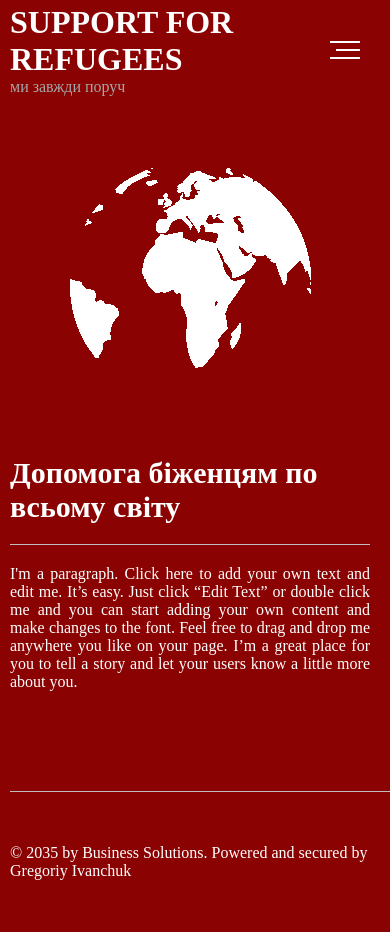
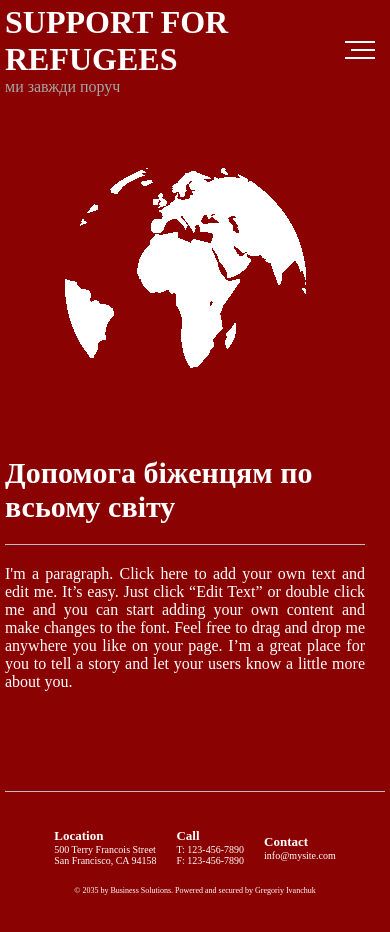
Before and after one commit to GregIvanchuk/sfr.github.io, a React (Create React App) app: page / in a window 390 px wide. Built offline with nearby package versions, Linux system fonts and the light colour scheme.

Commit message:
update footer layout

```diff
--- a/src/App.js
+++ b/src/App.js
@@ -6,8 +6,7 @@ function App() {
      <div className={styles.container}>
     <Main/>
   <Footer/>
-
-     </div>
+   </div>
   );
 }
 
--- a/src/App.module.css
+++ b/src/App.module.css
@@ -9,6 +9,6 @@
   flex-direction: column;
   min-height: 100vh;
   max-width: 1000px;
-  margin-left: 20px;
-  margin-left: 10px;
+  margin-left: 5px;
+  margin-right: 5px;
 }
--- a/src/components/Footer/Footer.module.css
+++ b/src/components/Footer/Footer.module.css
@@ -33,11 +33,15 @@ footer {
   }
   @media (max-width:505px) {
     .info {
-      gap:25px;
+      gap:20px;
+    }
+    .locationInfo h3 {
+      font-size: 13px;
+    }
+    .locationInfo p {
+      font-size: 10px;
+    }
+    .autor p {
+      font-size: 8px;
     }
   }
-  @media (max-width:450px) {
-    .info {
-     display: none;
-    }
-  }
--- a/src/components/Footer/index.js
+++ b/src/components/Footer/index.js
@@ -1,7 +1,7 @@
 import styles from './Footer.module.css';
 function Footer() {
   return (
-    <footer>
+     <footer>
         <div className={styles.info}>
         <div className={styles.location}>
         <div className={styles.locationInfo}>
@@ -27,7 +27,7 @@ function Footer() {
         <div className={styles.autor}>
           <p>© 2035 by Business Solutions. Powered and secured by Gregoriy Ivanchuk</p>
         </div>
-      </footer>
+     </footer>
   );
 }
 
--- a/src/components/Main/Header/Header.module.css
+++ b/src/components/Main/Header/Header.module.css
@@ -65,7 +65,6 @@ header{
     width: 30px;
     height: 18px;
     z-index: 50;
-    margin-right: 20px;
   }
   .burger span {
     height: 2px;
```
